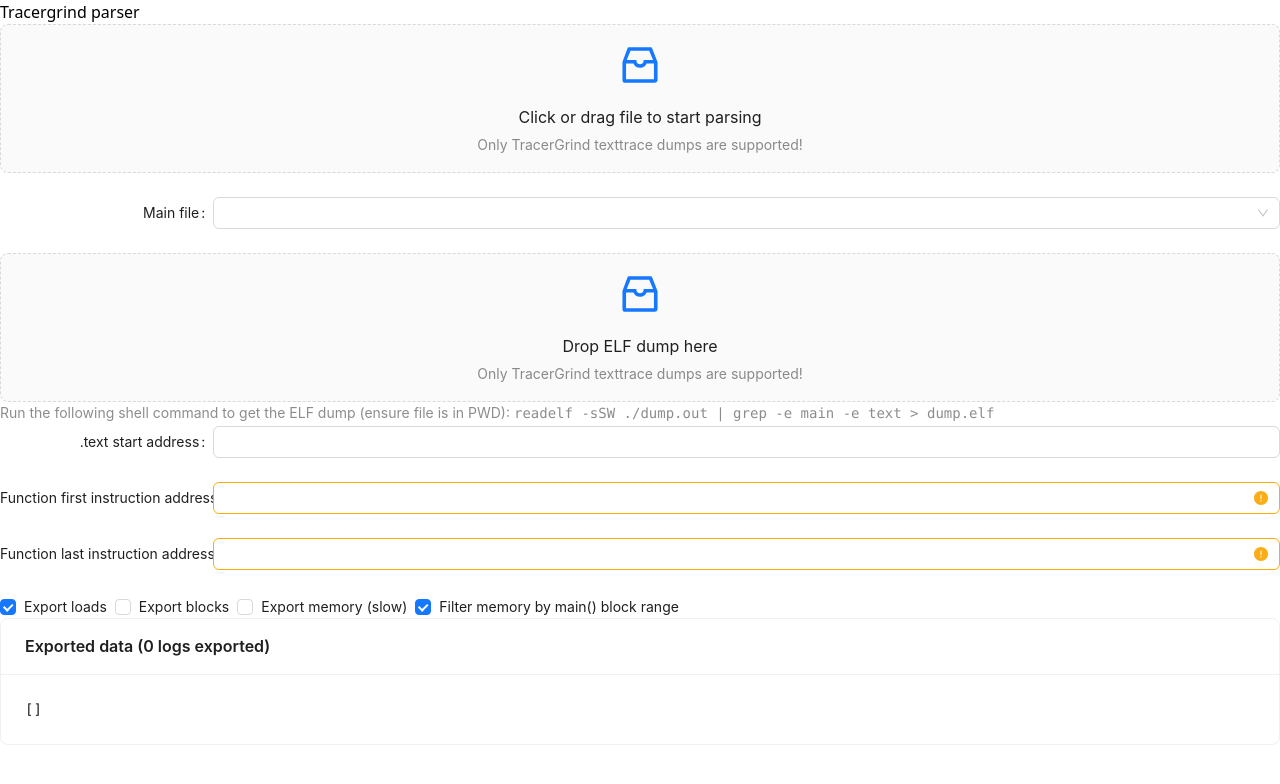
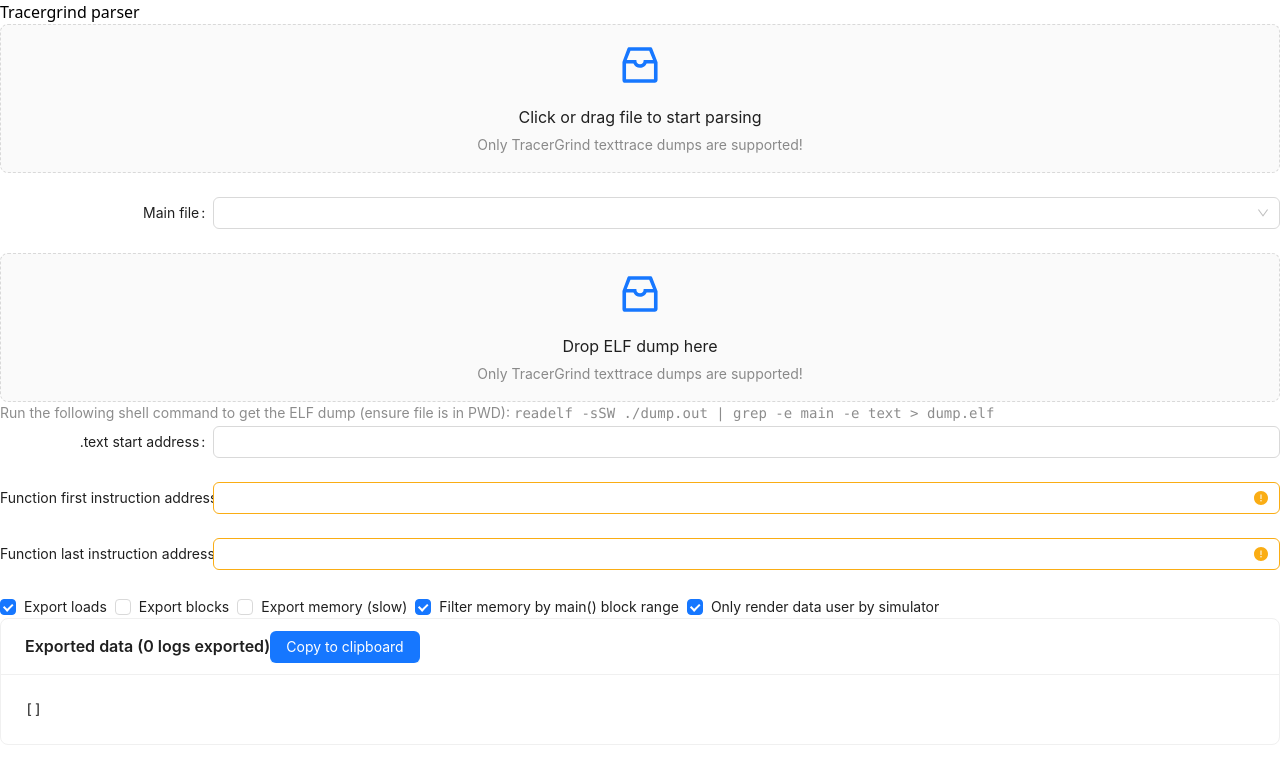
Before and after one commit to HugoJF/cache-simulator-tracergrind-parser, a React (Vite) app: page / in a window 1280 px wide. Shown: the top 784 px of the page. Built offline with nearby package versions, Linux system fonts and the light colour scheme.

Commit message:
feat: add new filter + copy to clipboard

```diff
--- a/src/App.tsx
+++ b/src/App.tsx
@@ -3,7 +3,7 @@
 import {LoadLog} from "./logs/load.ts";
 import {Address} from "./components/address.tsx";
 import {BlockLog} from "./logs/block.ts";
-import {Card, Checkbox, CheckboxProps, Form, Input, Select, UploadProps} from "antd";
+import {Button, Card, Checkbox, CheckboxProps, Form, Input, Select, UploadProps} from "antd";
 import {MemoryLog} from "./logs/memory.ts";
 import Dragger from "antd/lib/upload/Dragger";
 import {InboxOutlined} from '@ant-design/icons';
@@ -39,12 +39,14 @@
     const [exportLoads, setExportLoads] = useState(true)
     const [exportBlocks, setExportBlocks] = useState(false)
     const [exportMemory, setExportMemory] = useState(false)
+    const [filterNonSimulatorData, setFilterNonSimulatorData] = useState(true)
     const [filterMemory, setFilterMemory] = useState(true)
 
     const handleOnExportLoadsChange: CheckboxProps['onChange'] = (e) => setExportLoads(e.target.checked)
     const handleOnExportBlocksChange: CheckboxProps['onChange'] = (e) => setExportBlocks(e.target.checked)
     const handleOnExportMemoryChange: CheckboxProps['onChange'] = (e) => setExportMemory(e.target.checked)
     const handleOnFilterMemoryChange: CheckboxProps['onChange'] = (e) => setFilterMemory(e.target.checked)
+    const handleOnFilterNonSimulatorChange: CheckboxProps['onChange'] = (e) => setFilterNonSimulatorData(e.target.checked)
 
     const logs = useMemo(() => {
         try {
@@ -159,7 +161,7 @@
             return memoryExecId >= mainStartBlockId && memoryExecId <= mainEndBlockId;
         })
 
-        return filtered.sort((a, b) => {
+        const sorted = filtered.sort((a, b) => {
             // @ts-expect-error lazy
             const aIndex = Number(a.id) || Number(a.execId);
             // @ts-expect-error lazy
@@ -175,7 +177,18 @@
 
             return aIndex - bIndex;
         })
-    }, [exportBlocks, exportLoads, exportMemory, filterMemory, logs, mainEndBlock, mainStartBlock]);
+
+        if (!filterNonSimulatorData) {
+            return sorted;
+        }
+
+        // @ts-expect-error lazy
+        return sorted.map(i => i.startAddress).filter(Boolean)
+    }, [exportBlocks, exportLoads, exportMemory, filterMemory, filterNonSimulatorData, logs, mainEndBlock, mainStartBlock]);
+
+    function handleCopyToClipboard() {
+        void navigator.clipboard.writeText(JSON.stringify(exportData));
+    }
 
     const mainFileUploaderProps: UploadProps = {
         name: 'file',
@@ -308,10 +321,19 @@
                     checked={filterMemory}
                     onChange={handleOnFilterMemoryChange}
                 >Filter memory by main() block range</Checkbox>
+                <Checkbox
+                    checked={filterNonSimulatorData}
+                    onChange={handleOnFilterNonSimulatorChange}
+                >Only render data user by simulator</Checkbox>
             </div>
             <Card
                 className="mt-6"
-                title={`Exported data (${exportData.length} logs exported)`}
+                title={<div className="flex justify-between">
+                    <span>
+                        Exported data ({exportData.length} logs exported)
+                    </span>
+                    <Button type="primary" onClick={handleCopyToClipboard}>Copy to clipboard</Button>
+                </div>}
                 size="default"
             >
             <pre>
```
